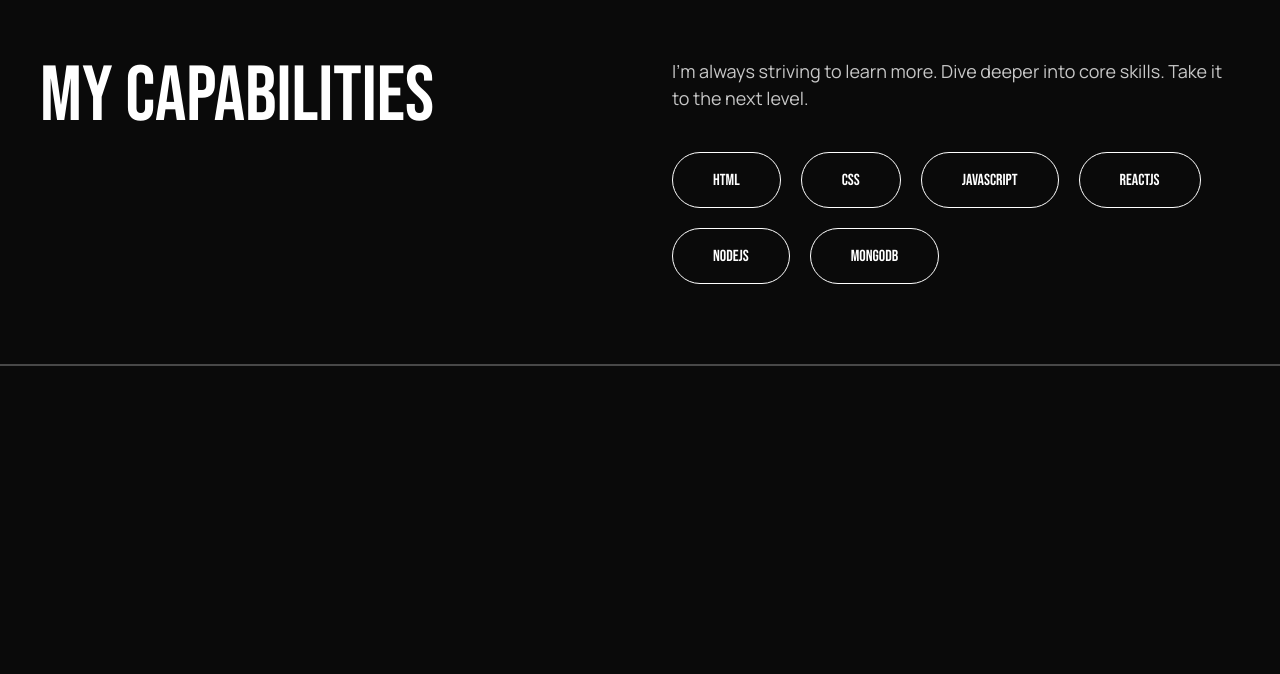
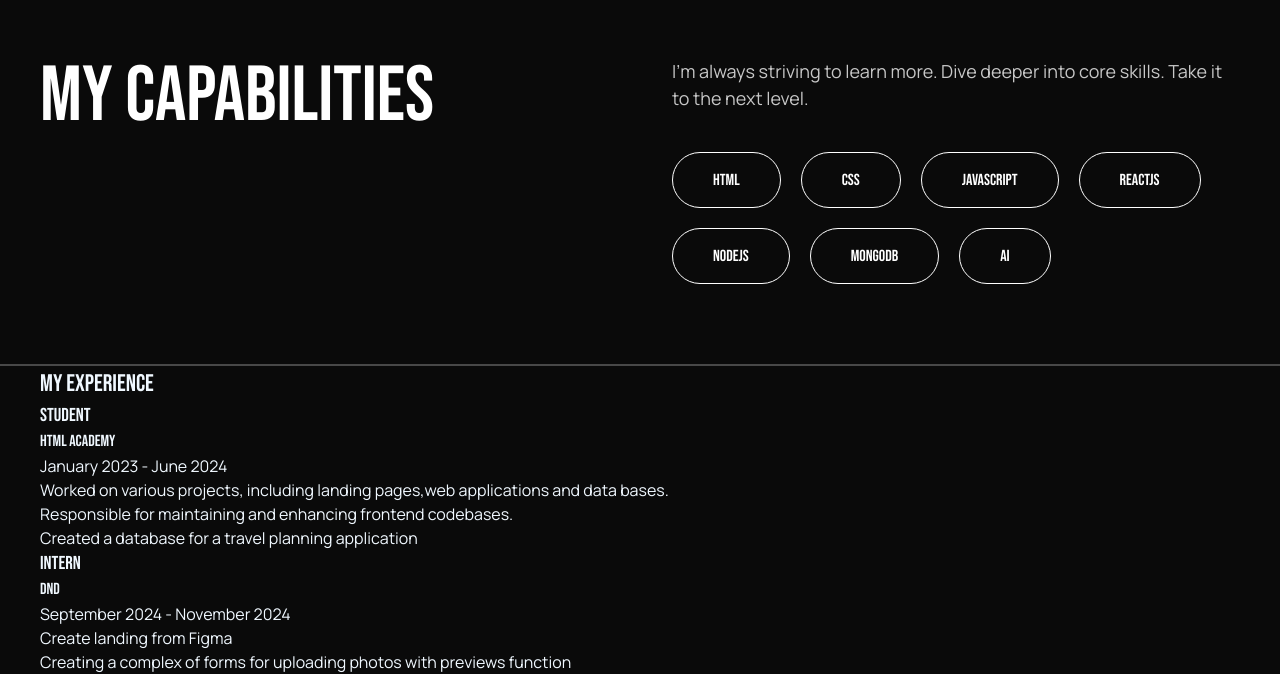
Before and after one commit to maksimpronin1991/GreenField-Portfolio, a plain HTML site: page index.html in a window 1280 px wide. Shown: the part 1787-2461 px from the top of the page. Before the commit the page ends 2153 px from the top, so only its background shows below. Drawn offline with Linux system fonts and the light colour scheme.

Commit message:
feat:add expirience section

```diff
--- a/index.html
+++ b/index.html
@@ -23,8 +23,8 @@
             <ul class="header__nav-list">
                 <li class="header__nav-item"><a href="#home" class="header__nav-link">Home</a></li>
                 <li class="header__nav-item"><a href="#about" class="header__nav-link">About</a></li>
-                <li class="header__nav-item"><a href="#skills" class="header__nav-link">My Capabilities</a></li>
-                <li class="header__nav-item"><a href="#projects" class="header__nav-link">Projects</a></li>
+                <li class="header__nav-item"><a href="#skills" class="header__nav-link">Capabilities</a></li>
+                <li class="header__nav-item"><a href="#projects" class="header__nav-link">Experience</a></li>
                 <li class="header__nav-item"><a href="#contact" class="header__nav-link">Let’s connect</a></li>
             </ul>
         </nav>
@@ -101,9 +101,38 @@ Take it to the next level.
                             <h3 class="skills_list__item">ReactJS</h3>
                             <h3 class="skills_list__item">NodeJS</h3>
                             <h3 class="skills_list__item">MongoDB</h3>
+                            <h3 class="skills_list__item">AI</h3>
                         </div>
                     </div>
                 </div>
+        </section>
+        <section class="experience_section" id="experience">
+            <div class="container">
+                <div class="experience_section__inner">
+                    <h2 class="experience_section__title">My Experience</h2>
+                    <div class="experience_section__info">
+                        <div class="experience_section__experience_item">
+                            <h3 class="experience_item__title">Student</h3>
+                            <h4 class="experience_item__company">HTML Academy</h4>
+                            <p class="experience_item__date">January 2023 - June 2024</p>
+                            <ul class="experience_item__description">
+                                <li>Worked on various projects, including landing pages,web applications and data bases.</li>
+                                <li>Responsible for maintaining and enhancing frontend codebases.</li>
+                                <li>Created a database for a travel planning application</li>
+                            </ul>
+                        </div>
+                        <div class="experience_section__experience_item">
+                            <h3 class="experience_item__title">Intern</h3>
+                            <h4 class="experience_item__company">DnD</h4>
+                            <p class="experience_item__date">September 2024 - November 2024</p>
+                            <ul class="experience_item__description">
+                                <li>Create landing from Figma</li>
+                                <li>Creating a complex of forms for uploading photos with previews function</li>
+                            </ul>
+                        </div>
+                    </div>
+                </div>
+            </div>
         </section>
     </main>
     <footer class="footer">
```
